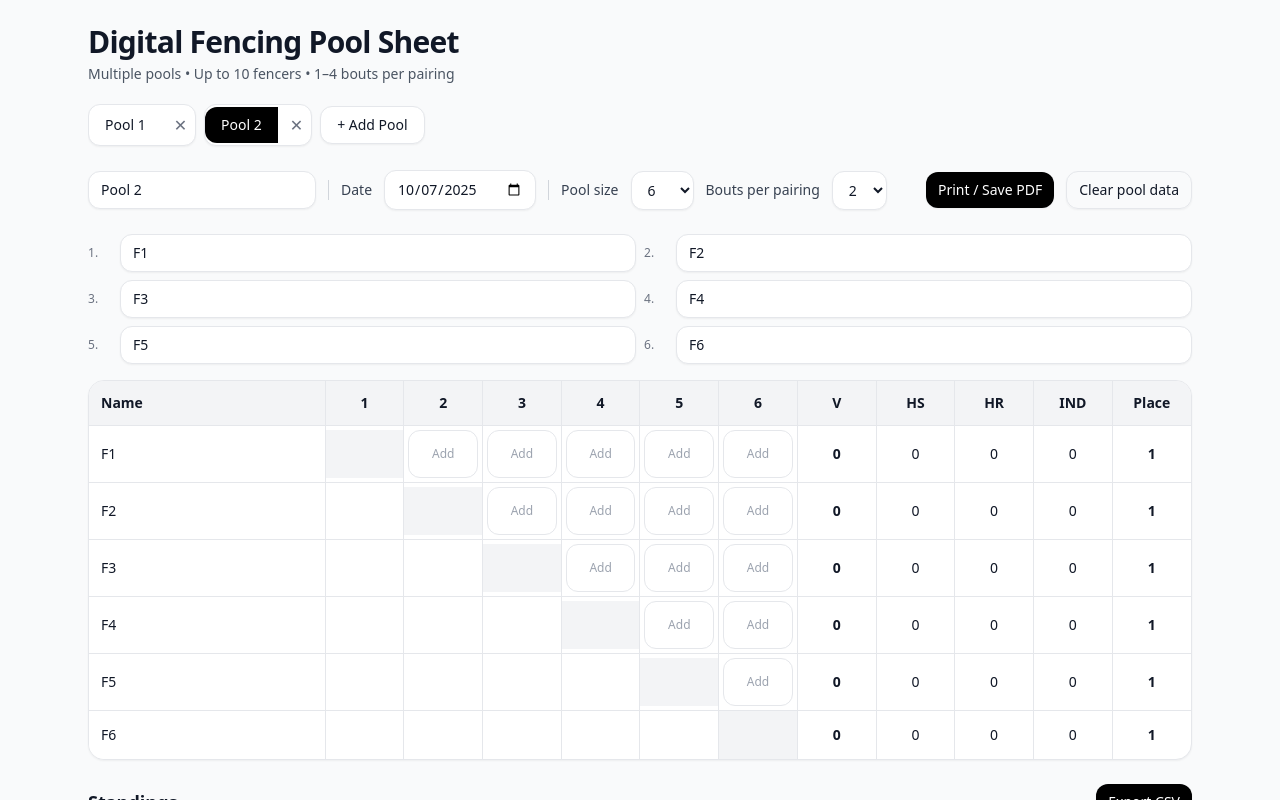
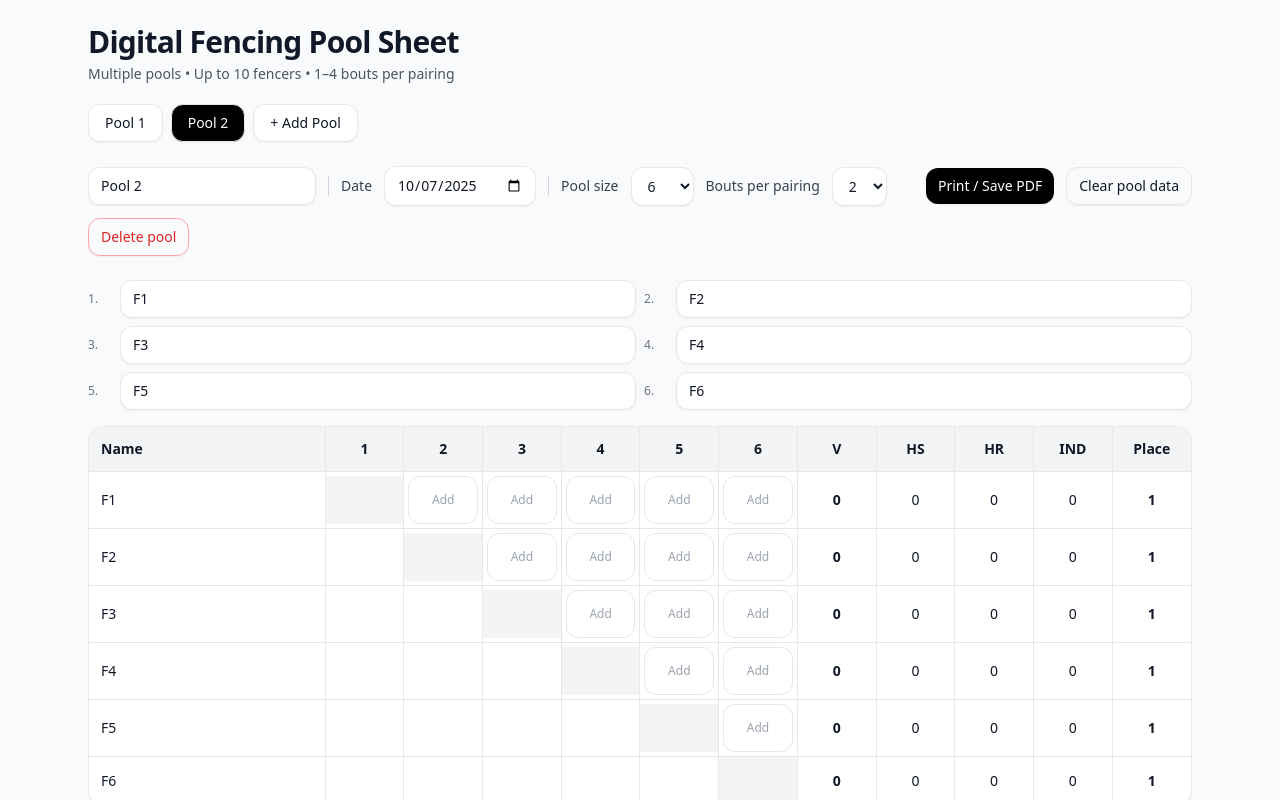
Before and after one commit to adafencing/fencingpool, a React (Vite) app: page / in a window 1280 px wide. Both pictures are taken after a click on the button "+ Add Pool". Shown: the top 800 px of the page. Built offline with nearby package versions, Linux system fonts and the light colour scheme.

Commit message:
update App

```diff
--- a/src/App.jsx
+++ b/src/App.jsx
@@ -235,27 +235,17 @@ export default function App() {
         <div className="mb-6">
           <div className="flex items-center gap-2 overflow-x-auto pb-2">
             {pools.map((pool) => (
-              <div key={pool.id} className="flex items-center gap-1 bg-white rounded-xl border shadow-sm">
               <button
+                key={pool.id}
                 onClick={() => setActivePoolId(pool.id)}
-                  className={`px-4 py-2 rounded-l-xl text-sm font-medium transition ${
+                className={`px-4 py-2 rounded-xl text-sm font-medium transition border shadow-sm ${
                   activePoolId === pool.id
                     ? 'bg-black text-white'
-                      : 'hover:bg-gray-50'
+                    : 'bg-white hover:bg-gray-50'
                 }`}
               >
                 {pool.name}
               </button>
-                {pools.length > 1 && (
-                  <button
-                    onClick={() => removePool(pool.id)}
-                    className="px-2 py-2 hover:bg-gray-100 rounded-r-xl text-gray-500 hover:text-red-600"
-                    title="Remove pool"
-                  >
-                    ✕
-                  </button>
-                )}
-              </div>
             ))}
             <button
               onClick={addPool}
@@ -309,6 +299,18 @@ export default function App() {
             <button onClick={clearPoolData} className="px-3 py-2 rounded-xl border text-sm shadow-sm">
               Clear pool data
             </button>
+            {pools.length > 1 && (
+              <button
+                onClick={() => {
+                  if (confirm(`Delete "${activePool.name}"? This cannot be undone.`)) {
+                    removePool(activePoolId);
+                  }
+                }}
+                className="px-3 py-2 rounded-xl border border-red-300 text-red-600 hover:bg-red-50 text-sm shadow-sm"
+              >
+                Delete pool
+              </button>
+            )}
           </div>
         </div>
 
```
Lines whose indentation alone changed are shown as unchanged.
